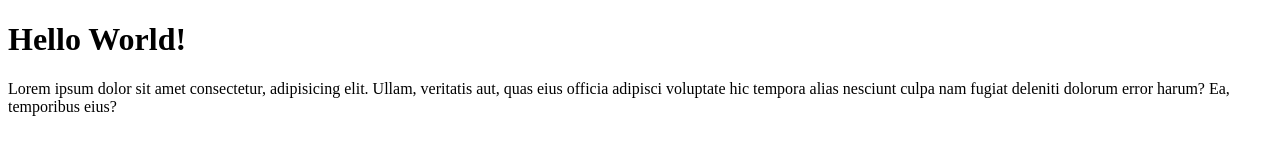
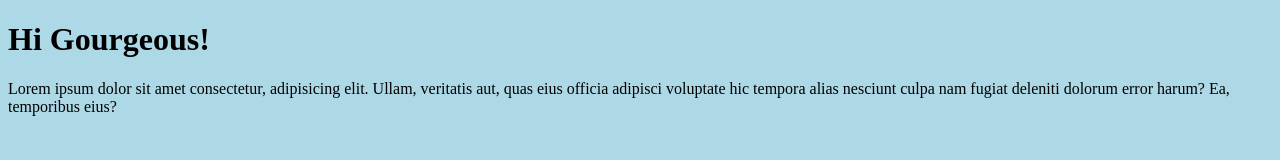
Before and after one commit to cnovita/github_projects, a plain HTML site: page index.html in a window 1280 px wide. Drawn offline with Linux system fonts and the light colour scheme.

Commit message:
Background color edit

```diff
--- a/index.html
+++ b/index.html
@@ -6,10 +6,12 @@
     <meta name="viewport" content="width=device-width, initial-scale=1.0">
     <meta http-equiv="X-UA-Compatible" content="ie=edge">
     <title>Document</title>
+
+    <link rel="stylesheet" href="main.css">
 </head>
 
 <body>
-    <H1>Hello World!</H1>
+    <h1>Hi Gourgeous!</h1>
     <p> Lorem ipsum dolor sit amet consectetur, adipisicing elit. Ullam, veritatis aut, quas eius officia adipisci voluptate
         hic tempora alias nesciunt culpa nam fugiat deleniti dolorum error harum? Ea, temporibus eius?</p>
 
--- /dev/null
+++ b/main.css
@@ -0,0 +1,3 @@
+body {
+    background-color: lightblue;
+}
```
